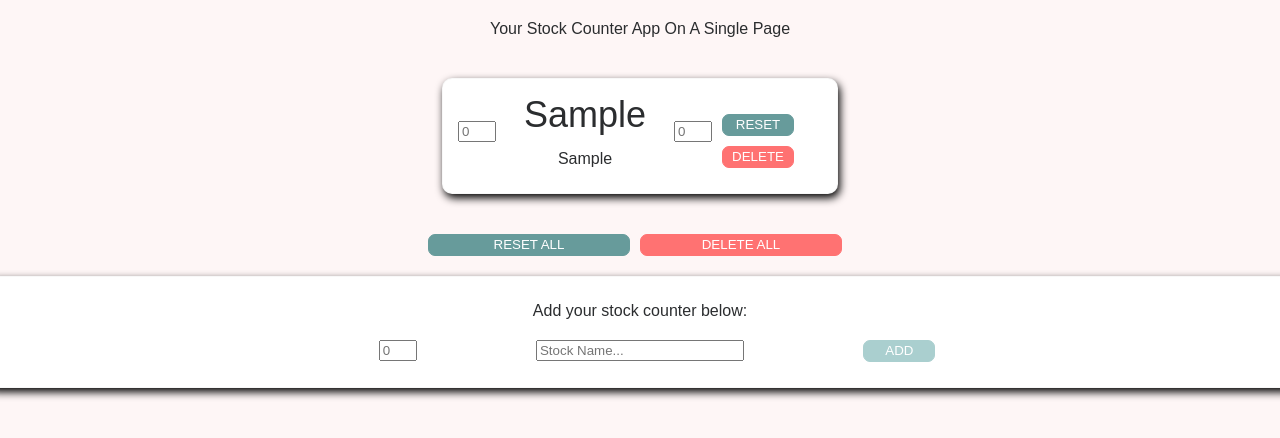
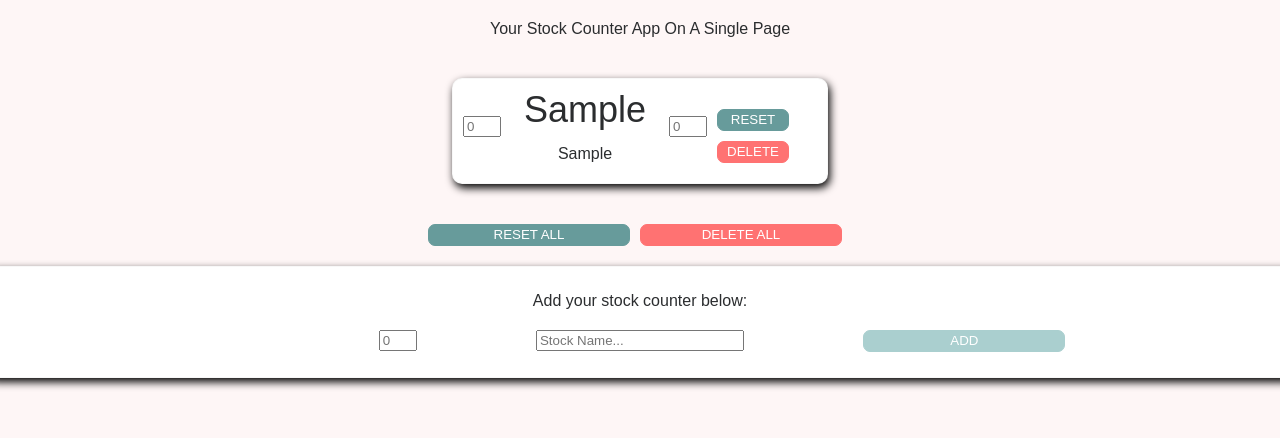
Before and after one commit to pachkovska/simple-list, a React (Create React App) app: page / in a window 1280 px wide. Both pictures are taken after typing "Sample", "Sample" into the empty fields and a click on the button "ADD". Shown: the top 438 px of the page. Built offline with nearby package versions, Linux system fonts and the light colour scheme.

Commit message:
style changes

```diff
--- a/src/App.css
+++ b/src/App.css
@@ -48,6 +48,8 @@
   height: 20px;
   border-radius: 7px;
   margin-top: 20px;
+  transition: all .1s ease-in-out;
+  outline-style: none;
   /*text-align: center;*/
 }
 
@@ -63,6 +65,7 @@
   height: 20px;
   border-radius: 7px;
   margin-top: 20px;
+  transition: all .1s ease-in-out;
 }
 
 .addNewCounterSection {
@@ -77,7 +80,7 @@
   grid-template-columns: 30px 1fr 1fr 30px 100px;
   grid-template-rows: auto auto auto;
   grid-gap: 10px;
-  padding: 15px;
+  padding: 10px;
   border: 1px solid rgba(115, 115, 115, 0.05);
   box-shadow: rgba(0, 0, 0) 2px 4px 8px;
   background-color: #ffffff;
@@ -169,6 +172,7 @@ button, button:hover {
   height: 20px;
   border-radius: 7px;
   align-self: end;
+  transition: all .1s ease-in-out;
 }
 
 .counterActionButton--delete {
@@ -180,6 +184,7 @@ button, button:hover {
   height: 20px;
   border-radius: 7px;
   align-self: start;
+  transition: all .1s ease-in-out;
 }
 
 .addNewCounterSection > * {
@@ -199,7 +204,7 @@ button, button:hover {
   background-color: #aacfcf;
   color: white;
   margin-right: 10px;
-  width: 70px;
+  width: 200px;
   height: 20px;
   border-radius: 7px;
 }
@@ -228,3 +233,15 @@ button, button:hover {
 .addName > input {
   width: 200px;
 }
+
+.counterActionButton--reset:hover, .allCountersActionButton--resetAll:hover {
+  border: 1px solid whitesmoke;
+  transform: translateY(1px);
+  background-color: #94b9b9;
+}
+
+.counterActionButton--delete:hover, .allCountersActionButton--deleteAll:hover {
+  border: 1px solid whitesmoke;
+  transform: translateY(1px);
+  background-color: #ff9999;
+}
--- a/src/components/counterList/singleCounterElements/SingleCounter.js
+++ b/src/components/counterList/singleCounterElements/SingleCounter.js
@@ -90,7 +90,8 @@ function SingleCounter(props) {
                 index={props.index}
             />
             {error.errorState
-                ? <div className="errorMessage">{error.errorText}</div>
+                ? null
+                // <div className="errorMessage">{error.errorText}</div>
                 : rangeValues.fromValue && rangeValues.toValue
                     ? <>
                         <div className="incrementButtons">
```
